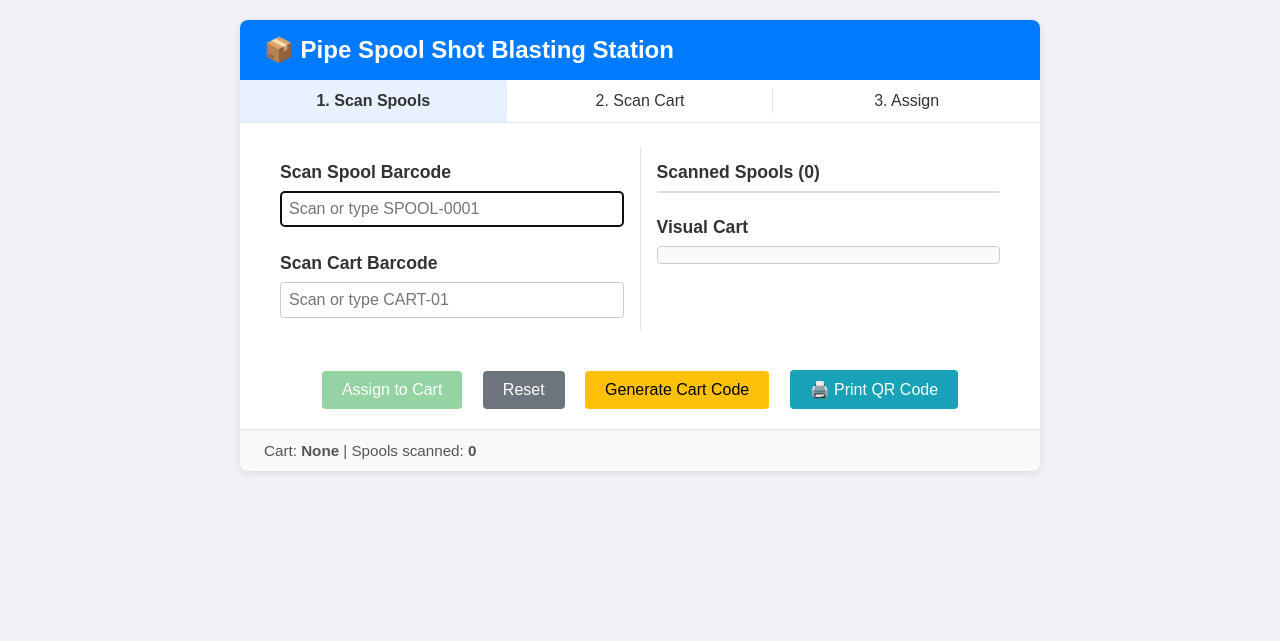
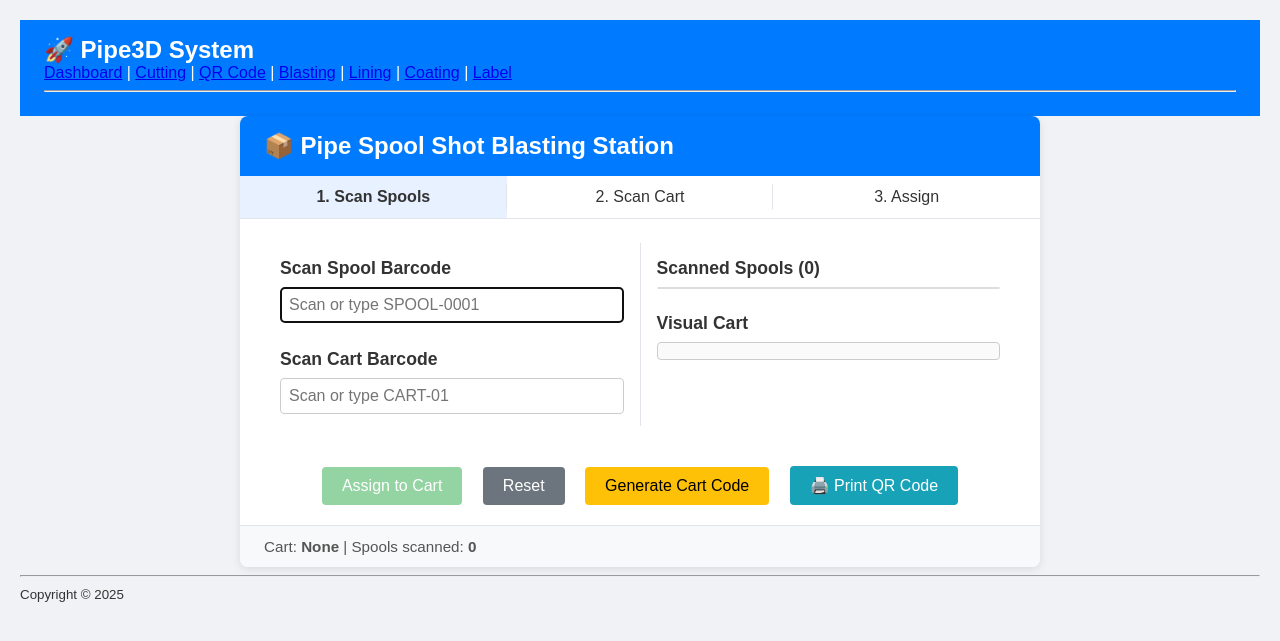
Before and after one commit to Charinthorn/pipe3d-clean, a FastAPI app: template templates/Cart_qrcode.html in a window 1280 px wide. Shown: the top 641 px of the page. Run offline with FastAPI, Linux system fonts and the light colour scheme; the template is opened without the code that fills it, so the values that code supplies are empty.

Commit message:
ืnew commit

```diff
--- a/main.py
+++ b/main.py
@@ -661,6 +661,9 @@ def get_pipe_statuses():
 
     return cleaned
 
-@app.get("/", response_class=HTMLResponse)
-async def read_home(request: Request):
-    return templates.TemplateResponse("Dashboard.html", {"request": request})
+@app.get("/{page_name}", response_class=HTMLResponse)
+async def render_page(request: Request, page_name: str):
+    try:
+        return templates.TemplateResponse(f"{page_name}.html", {"request": request})
+    except:
+        raise HTTPException(status_code=404, detail="Page not found")
--- a/templates/Cart_qrcode.html
+++ b/templates/Cart_qrcode.html
@@ -128,6 +128,11 @@
   <script src="https://cdnjs.cloudflare.com/ajax/libs/qrcodejs/1.0.0/qrcode.min.js"></script>
 </head>
 <body>
+  {% extends "base.html" %}
+
+  {% block title %}Pipe Spool Shot Blasting{% endblock %}
+
+  {% block content %}
   <div class="container">
     <header><h1>📦 Pipe Spool Shot Blasting Station</h1></header>
 
@@ -389,5 +394,6 @@
 
     refreshList();
   </script>
+  {% endblock %}
 </body>
 </html>
--- a/templates/Coating.html
+++ b/templates/Coating.html
@@ -77,7 +77,11 @@
   </style>
 </head>
 <body>
+  {% extends "base.html" %}
 
+  {% block title %}Pipe Spool Coating{% endblock %}
+
+  {% block content %}
   <h2>🖌️ Pipe Spool Coating Station</h2>
 
   <div id="scan-section">
@@ -223,5 +227,6 @@
       return num.toString().padStart(2, '0');
     }
   </script>
+  {% endblock %}
 </body>
 </html>
--- a/templates/Dashboard.html
+++ b/templates/Dashboard.html
@@ -155,6 +155,11 @@
   </style>
 </head>
 <body>
+  {% extends "base.html" %}
+
+  {% block title %}PTFE Spool Production Dashboard{% endblock %}
+
+  {% block content %}
   <aside class="sidebar">
     <h2>PTFE Production</h2>
     <ul class="nav">
@@ -366,5 +371,6 @@
     // โหลดข้อมูลเมื่อหน้าเปิด
     fetchWorkflowsFromAPI();
   </script>
+  {% endblock %}
 </body>
 </html>
--- /dev/null
+++ b/templates/base.html
@@ -0,0 +1,37 @@
+<!DOCTYPE html>
+<html lang="en">
+<head>
+  <meta charset="UTF-8" />
+  <title>{% block title %}Pipe3D{% endblock %}</title>
+  <meta name="viewport" content="width=device-width, initial-scale=1.0" />
+  <link rel="stylesheet" href="/static/style.css" />
+
+  {% block head %}{% endblock %}
+</head>
+<body>
+  <header>
+    <h1>🚀 Pipe3D System</h1>
+    <nav>
+      <a href="/Dashboard">Dashboard</a> |
+      <a href="/cutting">Cutting</a> |
+      <a href="/qr_code">QR Code</a> |
+      <a href="/Cart_qrcode">Blasting</a> |
+      <a href="/lining">Lining</a> |
+      <a href="/Coating">Coating</a> |
+      <a href="/Print_qr">Label</a>
+    </nav>
+    <hr />
+  </header>
+
+  <main>
+    {% block content %}{% endblock %}
+  </main>
+
+  <footer>
+    <hr />
+    <small>Copyright © 2025</small>
+  </footer>
+
+  {% block script %}{% endblock %}
+</body>
+</html>
--- a/templates/cutting.html
+++ b/templates/cutting.html
@@ -92,6 +92,11 @@
   </style>
 </head>
 <body>
+  {% extends "base.html" %}
+
+  {% block title %}Cutting Station – Optimized{% endblock %}
+
+  {% block content %}
   <div class="sidebar">
     <div class="sidebar-header">
       <input id="searchSo" placeholder="Search SO No..." oninput="filterSOs()" />
@@ -505,5 +510,6 @@
 
     window.onload = loadFromSheet;
   </script>
+  {% endblock %}
 </body>
 </html>
--- a/templates/lining.html
+++ b/templates/lining.html
@@ -81,7 +81,11 @@
   </style>
 </head>
 <body>
+  {% extends "base.html" %}
 
+  {% block title %}Lining – Auto Scan QR{% endblock %}
+
+  {% block content %}
   <h2>🧩 Lining – Auto Scan QR </h2>
 
   <!-- กล่องสแกน QR (รับข้อมูลอัตโนมัติเมื่อสแกนเสร็จ) -->
@@ -207,6 +211,6 @@
       currentSpools = [];
     }
   </script>
-
+  {% endblock %}
 </body>
 </html>
--- a/templates/qr_code.html
+++ b/templates/qr_code.html
@@ -73,7 +73,11 @@
   </style>
 </head>
 <body>
+{% extends "base.html" %}
 
+{% block title %}Workstation Assembly{% endblock %}
+
+{% block content %}
 <div class="screen scanner-screen active" id="scannerScreen">
   <h2>📦 Scan QR Code</h2>
   <input type="text" id="barcodeInput" placeholder="Scan QR Code here..." autofocus>
@@ -252,5 +256,6 @@
     });
   }
 </script>
+{% endblock %}
 </body>
 </html>
```
Also changed, not shown: templates/Print_qr.html (+6 -1 lines), templates/pipe_view.html (deleted, +0 -51 lines).
